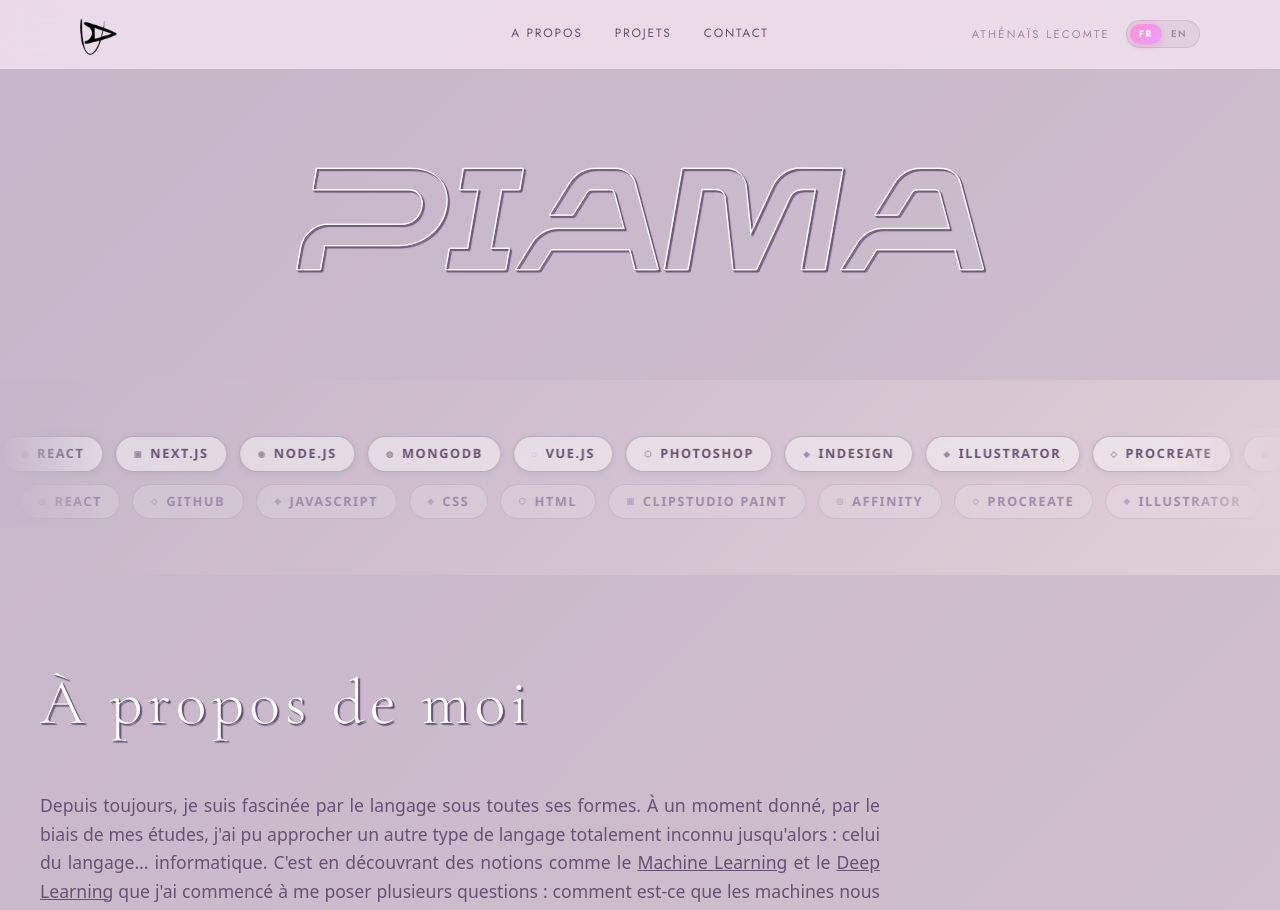
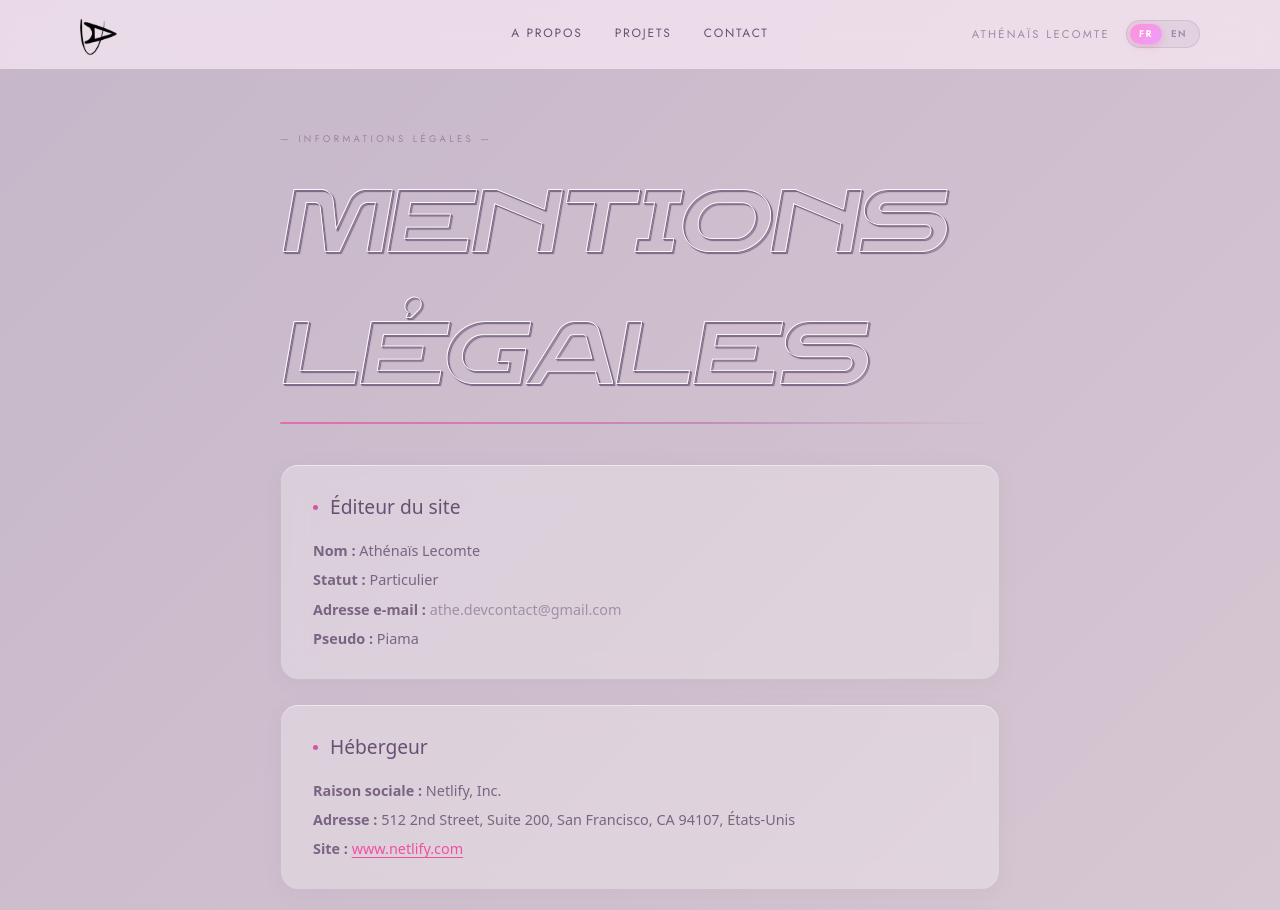
Before and after one commit to Piamah/portfolio3, a React (Vite) app: page /mentions-legales in a window 1280 px wide. Shown: the top 910 px of the page. Built offline with nearby package versions, Linux system fonts and the light colour scheme.

Commit message:
Ajout mentions légales

```diff
--- a/index.html
+++ b/index.html
@@ -5,9 +5,9 @@
     <meta name="viewport" content="width=device-width, initial-scale=1.0" />
 
     <!-- Favicon -->
-    <link rel="icon" type="image/svg+xml" href="/vite.svg" />
+    <link rel="icon" type="image/png" href="/logo.png" />
 
-    <!-- SEO — -->
+    <!-- SEO -->
     <title>Piama — Développeuse Web Front-End</title>
     <meta name="description" content="Portfolio de Piama, développeuse web front-end React, JavaScript et design. Découvrez mes projets et contactez-moi." />
     <meta name="author" content="Piama" />
--- a/src/App.jsx
+++ b/src/App.jsx
@@ -1,7 +1,10 @@
 import { Helmet } from "react-helmet-async";
 import { useTranslation } from "react-i18next";
+import { Routes, Route } from "react-router-dom";
 import Home from "./pages/Home";
+import MentionsLegales from "./pages/Mentions-legales";
 import Footer from "./components/Footer";
+
 
 function SeoHead() {
   const { t, i18n } = useTranslation();
@@ -13,7 +16,6 @@ function SeoHead() {
       <title>{t("meta.title")}</title>
       <meta name="description" content={t("meta.description")} />
       <meta property="og:title" content={t("meta.title")} />
-      <meta property="og:description" content={t("meta.description")} />
       <meta property="og:locale" content={lang === "fr" ? "fr_FR" : "en_GB"} />
     </Helmet>
   );
@@ -24,9 +26,10 @@ function App() {
     <div className="flex flex-col min-h-screen bg-[linear-gradient(135deg,var(--bg-start),var(--bg-end))]">
       <SeoHead />
       <div className="flex-1 w-full">
-        <>
-          <Home />
-        </>
+        <Routes>
+          <Route path="/" element={<Home />} />
+          <Route path="/mentions-legales" element={<MentionsLegales />} />
+        </Routes>
       </div>
       <Footer />
     </div>
--- a/src/components/Footer.jsx
+++ b/src/components/Footer.jsx
@@ -1,11 +1,11 @@
 import React from "react";
+import { Link } from "react-router-dom";
 
-export default function Footer () {
-        return (
-        <div className="bg-[var(--menu)] flex flex-col items-center">
-            <p className="m-3">© 2025 Athénaïs Lecomte - Tous droits réservés.</p>
-            <a className="m-3 block" href="/mentions-legales/" target="_blank" rel="noreferrer">Mentions légales</a>
-        </div>
-        //Ajouter les réseaux (linkedin, instagram, twitch, spotify, github)
-    );
-};
+export default function Footer() {
+  return (
+    <div className="bg-[var(--menu)] flex flex-col items-center">
+      <p className="m-3">© 2025 Athénaïs Lecomte - Tous droits réservés.</p>
+      <Link className="m-3 block" to="/mentions-legales">Mentions légales</Link>
+    </div>
+  );
+}
--- a/src/components/Header.jsx
+++ b/src/components/Header.jsx
@@ -7,9 +7,9 @@ export default function Header() {
   const [menuOpen, setMenuOpen] = useState(false);
 
   const navLinks = [
-    { href: "#about-section",    label: t("nav.title1") },
-    { href: "#projects-section", label: t("nav.title2") },
-    { href: "#contact-section",  label: t("nav.title3") },
+    { href: "/#about-section",    label: t("nav.title1") },
+    { href: "/#projects-section", label: t("nav.title2") },
+    { href: "/#contact-section",  label: t("nav.title3") },
   ];
   const [scrolled,   setScrolled]   = useState(false);
   const [activeLink, setActiveLink] = useState("");
--- a/src/i18n/en.json
+++ b/src/i18n/en.json
@@ -99,5 +99,37 @@
     "proProjects": "Professional Projects",
     "personalProjects": "Personal Projects",
     "contact": "Contact"
-  }
+  },
+
+  "legal": {
+  "eyebrow": "— legal information —",
+  "title": "Legal Notice",
+  "updatedAt": "Last updated: April 2025",
+
+  "editor.title": "Website Publisher",
+  "editor.note": "As a private individual, you are not required to disclose your full postal address — a contact email is sufficient under French LCEN law (art. 6 III).",
+  "editor.name": "Name",
+  "editor.status": "Status",
+  "editor.statusValue": "Private individual",
+  "editor.email": "Email address",
+  "editor.pseudo": "Alias",
+
+  "host.title": "Hosting Provider",
+  "host.company": "Company",
+  "host.address": "Address",
+  "host.site": "Website",
+
+  "ip.title": "Intellectual Property",
+  "ip.content": "All content on this site is the exclusive property of Athénaïs Lecomte, unless otherwise stated. Any reproduction, even partial, without prior authorisation is prohibited. The artistic direction of this site is inspired by the work of Duane Levi Smith, visible on Behance.",
+
+  "data.title": "Personal Data & Contact Form",
+  "data.p1": "The contact form collects your name, email address and message, solely for the purpose of responding to your enquiries. This data is transmitted via the EmailJS service and is neither stored on this site nor shared with third parties.",
+  "data.p2": "In accordance with the GDPR and the French Data Protection Act, you have the right to access, correct and delete your data by writing to:",
+
+  "cookies.title": "Cookies",
+  "cookies.content": "This site does not use cookies for tracking or advertising purposes. No browsing data is collected without your consent.",
+
+  "links.title": "Hyperlinks",
+  "links.content": "This site may contain links to third-party websites (GitHub, Instagram, Spotify…). Athénaïs Lecomte is not responsible for the content of these external sites."
 }
+}
--- a/src/i18n/fr.json
+++ b/src/i18n/fr.json
@@ -101,6 +101,37 @@
     "proProjects": "Projets pro",
     "personalProjects": "Projets perso",
     "contact": "Contact"
+  },
+
+  "legal": {
+    "eyebrow": "— informations légales —",
+    "title": "Mentions légales",
+    "updatedAt": "Dernière mise à jour : avril 2025",
+
+    "editor.title": "Éditeur du site",
+    "editor.note": "En tant que particulier, vous n'êtes pas tenu de mentionner votre adresse postale complète — une adresse e-mail de contact suffit au titre de la LCEN (art. 6 III).",
+    "editor.name": "Nom",
+    "editor.status": "Statut",
+    "editor.statusValue": "Particulier",
+    "editor.email": "Adresse e-mail",
+    "editor.pseudo": "Pseudo",
+
+    "host.title": "Hébergeur",
+    "host.company": "Raison sociale",
+    "host.address": "Adresse",
+    "host.site": "Site",
+
+    "ip.title": "Propriété intellectuelle",
+    "ip.content": "L'ensemble du contenu de ce site est la propriété exclusive d'Athénaïs Lecomte, sauf mention contraire. Toute reproduction, même partielle, sans autorisation préalable est interdite. La direction artistique de ce site s'inspire du travail de Duane Levi Smith, visible sur Behance.",
+
+    "data.title": "Données personnelles & formulaire de contact",
+    "data.p1": "Le formulaire de contact collecte votre nom, adresse e-mail et message, uniquement dans le but de répondre à vos demandes. Ces données sont transmises via le service EmailJS et ne sont ni conservées sur ce site, ni cédées à des tiers.",
+    "data.p2": "Conformément au RGPD et à la loi Informatique et Libertés, vous disposez d'un droit d'accès, de rectification et de suppression de vos données en écrivant à :",
+
+    "cookies.title": "Cookies",
+    "cookies.content": "Ce site n'utilise pas de cookies à des fins de traçage ou de publicité. Aucune donnée de navigation n'est collectée sans votre consentement.",
+
+    "links.title": "Liens hypertextes",
+    "links.content": "Ce site peut contenir des liens vers des sites tiers (GitHub, Instagram, Spotify…). Athénaïs Lecomte n'est pas responsable du contenu de ces sites externes."
   }
-
 }
--- a/src/pages/Mentions-legales.jsx
+++ b/src/pages/Mentions-legales.jsx
@@ -1 +1,130 @@
-<p>exemple de mention légale</p>
+import Header from "../components/Header";
+import { useTranslation } from "react-i18next";
+
+function getCards(t) {
+  return [
+    {
+      title: t("legal.editor.title"),
+      note: t("legal.editor.note"),
+      content: (
+        <>
+          <p><strong>{t("legal.editor.name")} :</strong> Athénaïs Lecomte</p>
+          <p><strong>{t("legal.editor.status")} :</strong> {t("legal.editor.statusValue")}</p>
+          <p><strong>{t("legal.editor.email")} :</strong> <span className="opacity-60">athe.devcontact@gmail.com</span></p>
+          <p><strong>{t("legal.editor.pseudo")} :</strong> Piama</p>
+        </>
+      ),
+    },
+    {
+      title: t("legal.host.title"),
+      content: (
+        <>
+          <p><strong>{t("legal.host.company")} :</strong> Netlify, Inc.</p>
+          <p><strong>{t("legal.host.address")} :</strong> 512 2nd Street, Suite 200, San Francisco, CA 94107, États-Unis</p>
+          <p>
+            <strong>{t("legal.host.site")} :</strong>{" "}
+            <a
+              href="https://www.netlify.com"
+              target="_blank"
+              rel="noreferrer"
+              className="text-[#f43a97] underline underline-offset-[3px] hover:opacity-80 transition-opacity"
+            >
+              www.netlify.com
+            </a>
+          </p>
+        </>
+      ),
+    },
+    {
+      title: t("legal.ip.title"),
+      content: <p>{t("legal.ip.content")}</p>,
+    },
+    {
+      title: t("legal.data.title"),
+      content: (
+        <>
+          <p>{t("legal.data.p1")}</p>
+          <p className="mt-3">
+            {t("legal.data.p2")}{" "}
+            <span className="opacity-60">athe.devcontact@gmail.com</span>
+          </p>
+        </>
+      ),
+    },
+    {
+      title: t("legal.cookies.title"),
+      content: <p>{t("legal.cookies.content")}</p>,
+    },
+    {
+      title: t("legal.links.title"),
+      content: <p>{t("legal.links.content")}</p>,
+    },
+  ];
+}
+
+function LegalCard({ title, content, note }) {
+  return (
+    <div
+      className="rounded-[18px] px-8 py-7 mb-6"
+      style={{
+        background: "rgba(255,255,255,0.28)",
+        border: "1.5px solid rgba(104,81,115,0.15)",
+        backdropFilter: "blur(12px)",
+        boxShadow: "0 4px 20px rgba(104,81,115,0.06), inset 0 1px 0 rgba(255,255,255,0.5)",
+      }}
+    >
+      <h3 className="font-DMSerifDisplay text-[clamp(1rem,2.5vw,1.2rem)] text-[#685173] mb-4 flex items-center gap-3">
+        <span
+          className="inline-block w-[5px] h-[5px] rounded-full flex-shrink-0"
+          style={{ background: "linear-gradient(135deg, #f43a97, #bb6eaa)" }}
+          aria-hidden="true"
+        />
+        {title}
+      </h3>
+      <div className="font-Jost text-[0.9rem] leading-[1.75] text-[#685173] opacity-85 flex flex-col gap-1">
+        {content}
+      </div>
+    </div>
+  );
+}
+
+export default function MentionsLegales() {
+  const { t } = useTranslation();
+  const cards = getCards(t);
+
+  return (
+    <>
+      <Header />
+      <main className="px-5 md:px-10 py-16 max-w-[800px] mx-auto">
+
+        <span
+          className="text-[0.6rem] tracking-[0.35em] uppercase opacity-50 block mb-3"
+          style={{ color: "#685173", fontFamily: "'Jost', sans-serif" }}
+        >
+          {t("legal.eyebrow")}
+        </span>
+
+        <h1 className="font-Rostex text-[clamp(2.5rem,10vw,5.5rem)] text-[var(--title)] [text-shadow:1px_1px_1px_#685173,2px_2px_1px_#685173]">
+          {t("legal.title")}
+        </h1>
+
+        <hr
+          className="border-none h-[2px] rounded-full mb-10 opacity-60"
+          style={{ background: "linear-gradient(90deg, #f43a97 0%, #bb6eaa 60%, transparent 100%)" }}
+        />
+
+        {cards.map((card) => (
+          <LegalCard key={card.title} {...card} />
+        ))}
+
+        <p
+          className="mt-10 text-center text-[0.7rem] tracking-[0.1em] uppercase opacity-35"
+          style={{ color: "#685173", fontFamily: "'Jost', sans-serif" }}
+        >
+          {t("legal.updatedAt")}
+        </p>
+
+      </main>
+    </>
+  );
+}
```
Also changed, not shown: public/logo.png (added).
